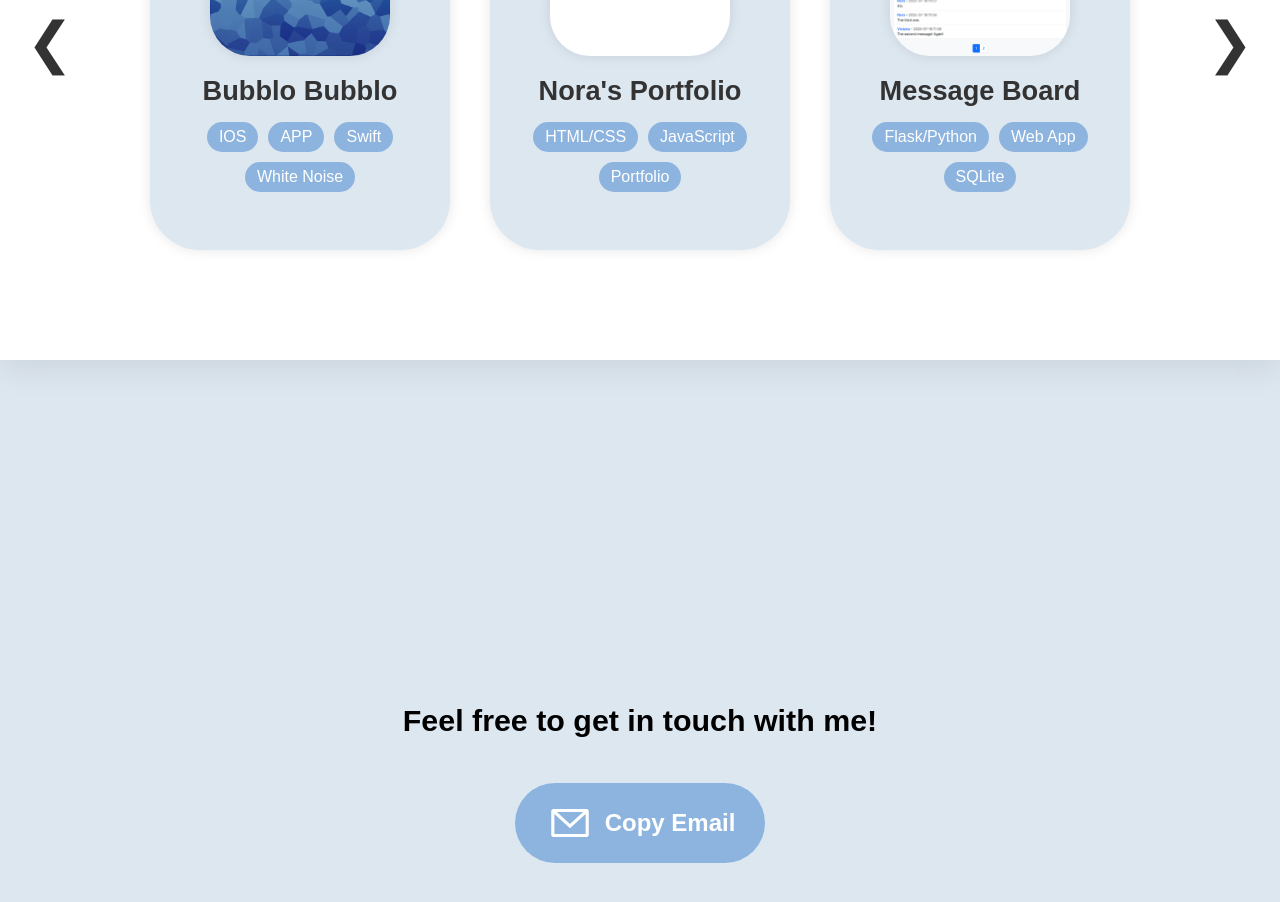
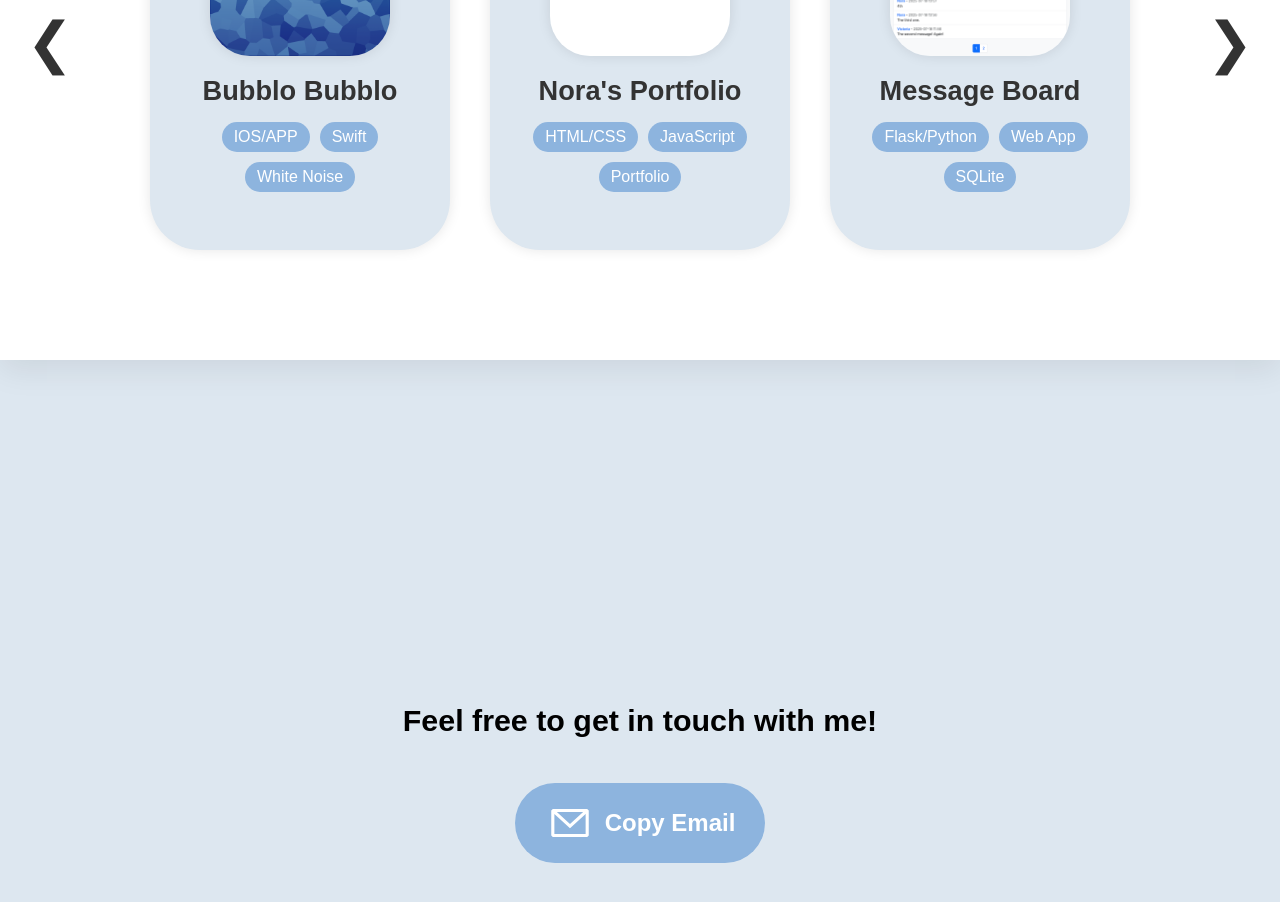
Before and after one commit to Nora-unfound/Nora-s-Portfolio, a plain HTML site: page index.html in a window 1280 px wide. Shown: the part 2040-2942 px from the top of the page. Drawn offline with Linux system fonts and the light colour scheme.

Commit message:
Add files via upload
Signed-off-by: Nora <nora.aiueo@gmail.com>

```diff
--- a/index.html
+++ b/index.html
@@ -72,8 +72,7 @@
         <img src="your-project1.jpg" alt="Project 1 Screenshot" />
         <h3>Bubblo Bubblo</h3>
           <div class="tag-container">
-            <span class="project-tag">IOS</span>
-            <span class="project-tag">APP</span>
+            <span class="project-tag">IOS/APP</span>
             <span class="project-tag">Swift</span>
             <span class="project-tag">White Noise</span>
           </div>
```
